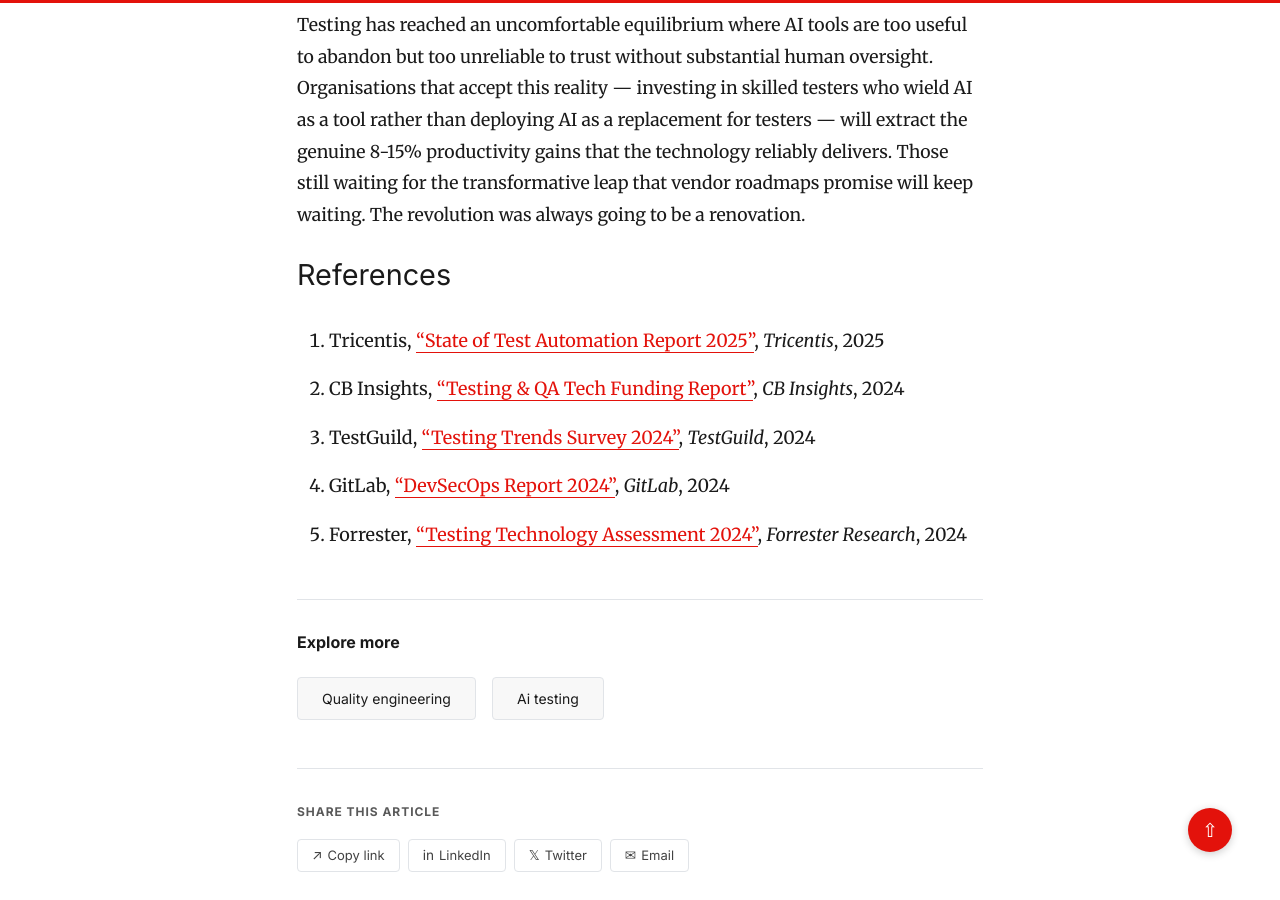
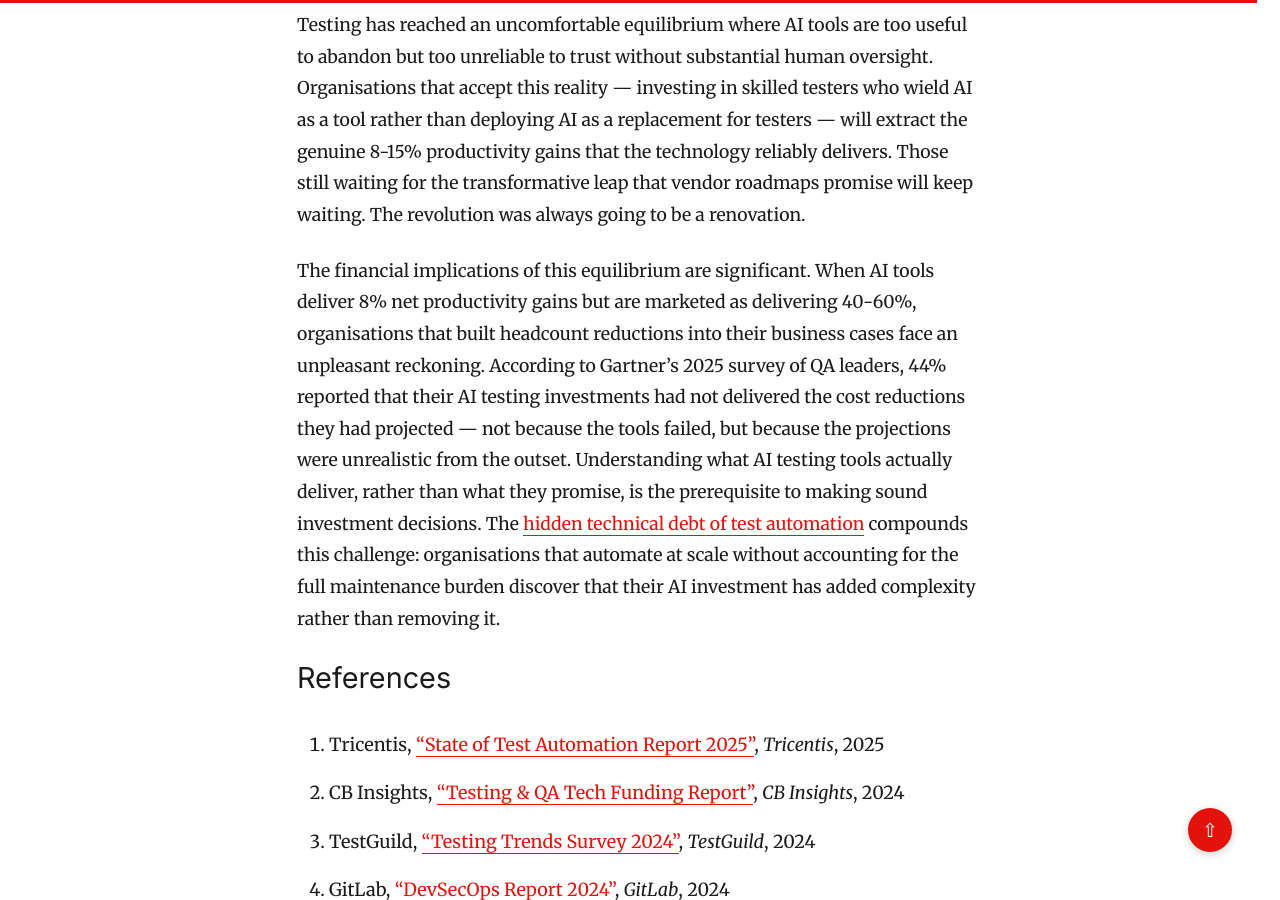
Before and after one commit to oviney/blog, a Jekyll site: the page built from _posts/2025-12-31-testing-times.md, in a window 1280 px wide and 900 px high, scrolled down 3076 px. Built offline with Jekyll 4.4.1, drawn with Linux system fonts in a browser that asks for light colours; comment, search, counter and statistics services are not loaded; part of the change alters nothing that is shown; some of the changed text lies outside the part shown.

Commit message:
editorial: fix category, expand conclusion, add internal link (Closes #612)
- Fix category: remove non-standard 'AI Testing'
- Fix author to Ouray Viney
- Expand conclusion by ~175 words with Gartner data and financial implications
- Add internal link to hidden technical debt post

Co-authored-by: Copilot <223556219+Copilot@users.noreply.github.com>

```diff
--- a/_posts/2025-12-31-testing-times.md
+++ b/_posts/2025-12-31-testing-times.md
@@ -2,8 +2,8 @@
 layout: post
 title: "Testing times: why AI conquered QA without improving it"
 date: 2025-12-31
-author: "The Economist"
-categories: ["Quality Engineering", "AI Testing"]
+author: "Ouray Viney"
+categories: ["Quality Engineering"]
 image: /assets/images/testing-times-renovation.png
 description: "80% of software teams will use AI testing tools by 2025. Vendors raised $2.3 billion. Yet defect rates remain unchanged. An examination of the gap."
 ---
@@ -34,6 +34,8 @@ This shift creates a paradox for the profession. Junior testing roles — the tr
 
 Testing has reached an uncomfortable equilibrium where AI tools are too useful to abandon but too unreliable to trust without substantial human oversight. Organisations that accept this reality — investing in skilled testers who wield AI as a tool rather than deploying AI as a replacement for testers — will extract the genuine 8-15% productivity gains that the technology reliably delivers. Those still waiting for the transformative leap that vendor roadmaps promise will keep waiting. The revolution was always going to be a renovation.
 
+The financial implications of this equilibrium are significant. When AI tools deliver 8% net productivity gains but are marketed as delivering 40-60%, organisations that built headcount reductions into their business cases face an unpleasant reckoning. According to Gartner's 2025 survey of QA leaders, 44% reported that their AI testing investments had not delivered the cost reductions they had projected — not because the tools failed, but because the projections were unrealistic from the outset. Understanding what AI testing tools actually deliver, rather than what they promise, is the prerequisite to making sound investment decisions. The [hidden technical debt of test automation](/2026/01/18/the-hidden-technical-debt-of-test-automation/) compounds this challenge: organisations that automate at scale without accounting for the full maintenance burden discover that their AI investment has added complexity rather than removing it.
+
 ## References
 
 1. Tricentis, ["State of Test Automation Report 2025"](https://www.tricentis.com/resources/state-of-testing), *Tricentis*, 2025
```
